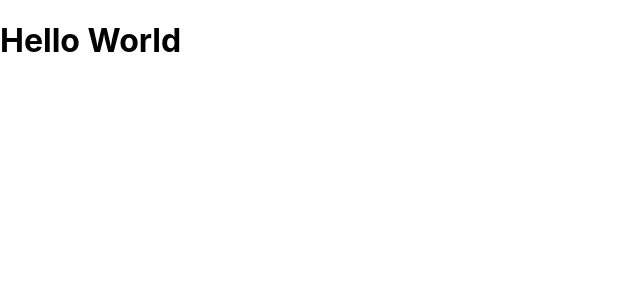
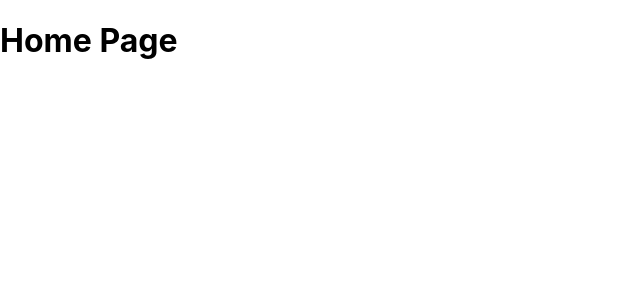
Before and after one commit to manavpatnaik/nextjs-people-list, a Next.js app: page / in a window 1280 px wide. Shown: the top 300 px of the page, without its empty margins (0-640 px from the left). Built offline with nearby package versions, Linux system fonts and the light colour scheme.

Commit message:
Added new pages and routes

```diff
--- a/pages/index.js
+++ b/pages/index.js
@@ -5,7 +5,7 @@ import styles from '../styles/Home.module.css'
 export default function Home() {
   return (
     <div>
-      <h1>Hello World</h1>
+      <h1>Home Page</h1>
     </div>
   )
 }
```
Also changed, not shown: pages/people/index.js (added, +9 -0 lines), pages/posts/index.js (added, +9 -0 lines).
